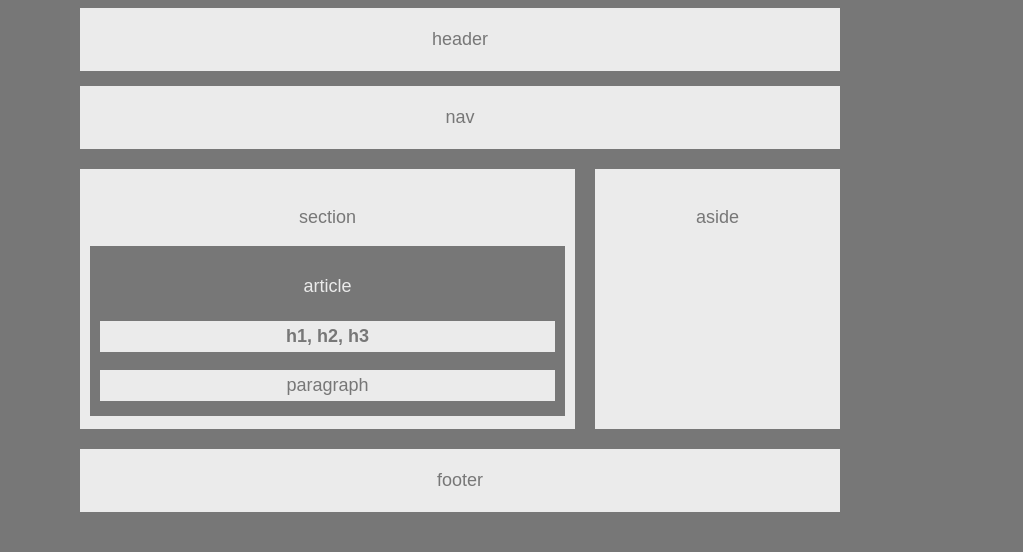
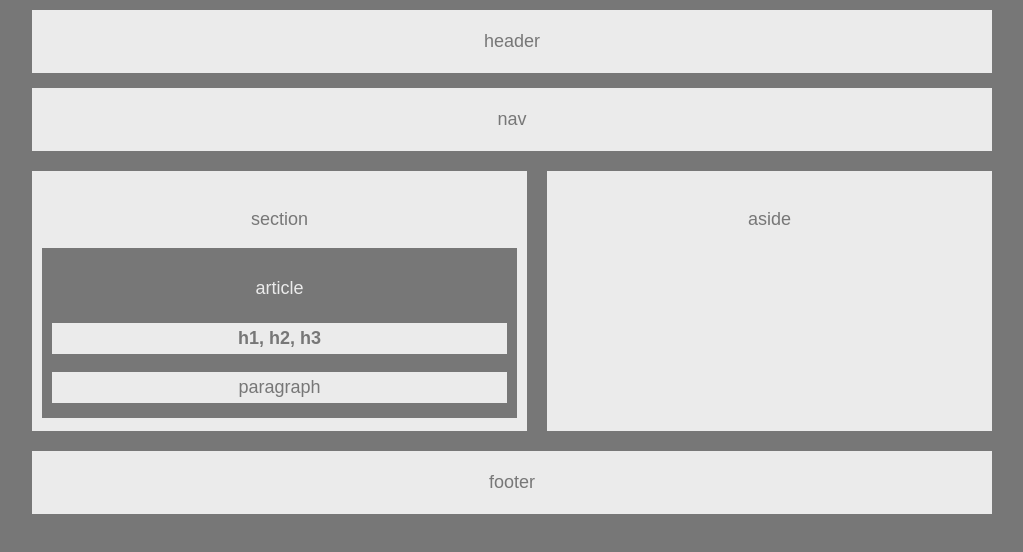
Before and after one commit to rmxjohnson/HW-Wireframe, a plain HTML site: page index.html in a window 1280 px wide. Shown: the whole page, without its empty margins (128-1151 px from the left). Drawn offline with Linux system fonts and the light colour scheme.

Commit message:
Took away margins and added <div id=mainContent> cd ~ ls exit

```diff
--- a/index.html
+++ b/index.html
@@ -11,6 +11,7 @@
 </head>
 
 <body>
+    <div id="mainContent">
         <header id="headerTop">
             <p>header</p>
         </header>
@@ -47,6 +48,7 @@
             <p>footer</p>
         </footer>
 
+    </div>
 </body>
 
 </html>
--- a/style.css
+++ b/style.css
@@ -7,12 +7,19 @@
         text-align: center;
     }
 
+    html, body { margin: 0; padding: 0; }
+
     body{
         font-family: 'Arial', 'Helvetica Neue', Helvetica, sans-serif;
         color: #777;
         background-color: #777;
+        font-size: 18px;
+    }
+
+    #mainContent{
         width: 960px;
-        font-size: 18px;
+        margin-right: auto;
+        margin-left: auto;
     }
 
     header {
@@ -23,14 +30,12 @@
         background-color: #ebebeb;
         padding: 3px;
         margin-bottom: 20px;
-        margin-left: 200px;
     }
 
     section {
         background-color: #ebebeb;
         width: 495px;
         float: left;
-        margin-left: 200px;
         margin-bottom: 20px;
         padding: 20px 10px 10px 10px;
         height: 260px;
@@ -50,13 +55,12 @@
         margin-left: 20px;
         float: left;
         height: 260px;
-        width: 245px;
+        width: 445px;
     }
 
     footer {
         background-color: #ebebeb;
         clear: both;
-        margin-left: 200px;
         padding: 3px;
     }
 
@@ -71,8 +75,8 @@
     }
 
     #headerTop{
-        margin-left: 200px;
         margin-bottom: 15px;
+        margin-top: 10px;
         padding: 3px;
     }
 
```
Lines whose indentation alone changed are shown as unchanged.
